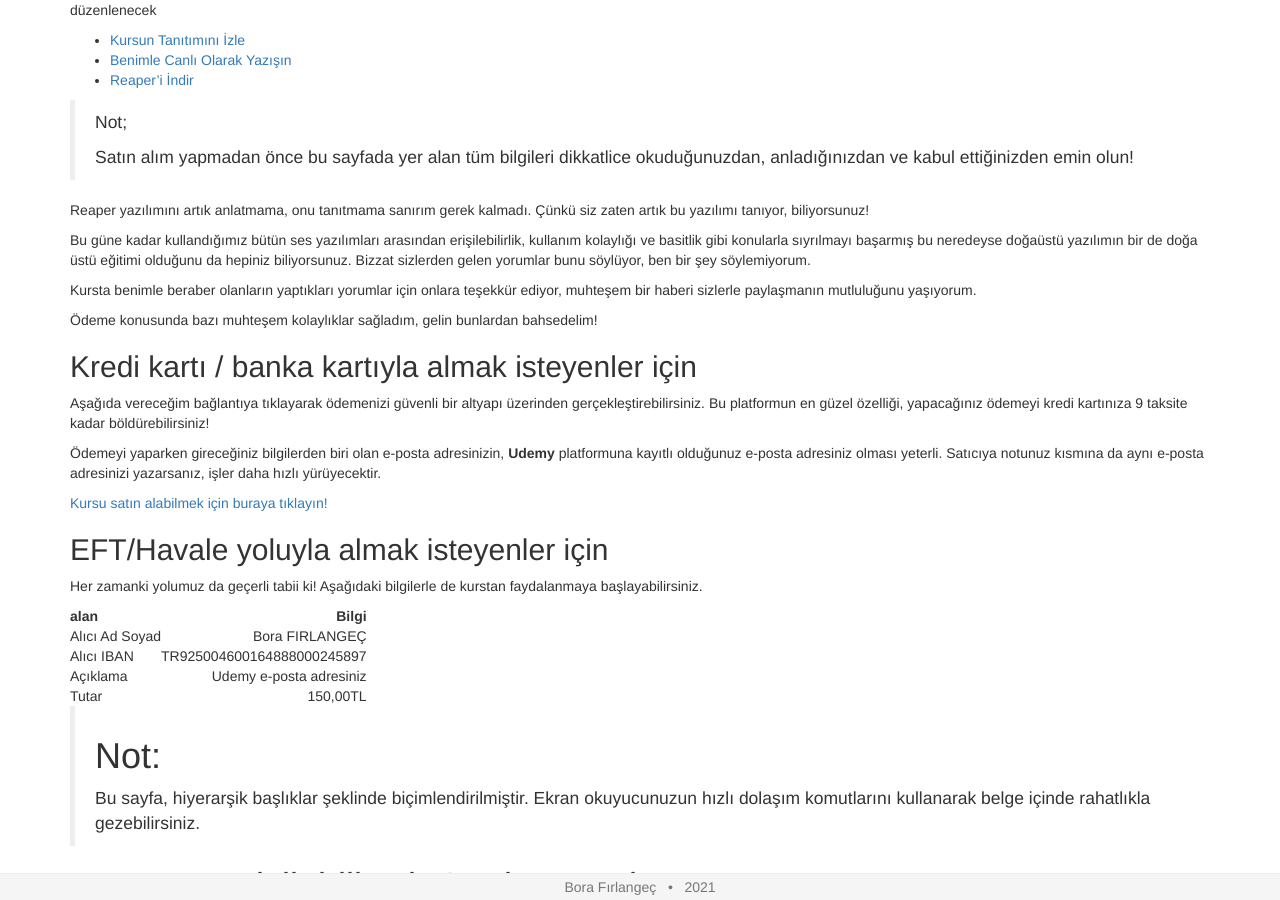
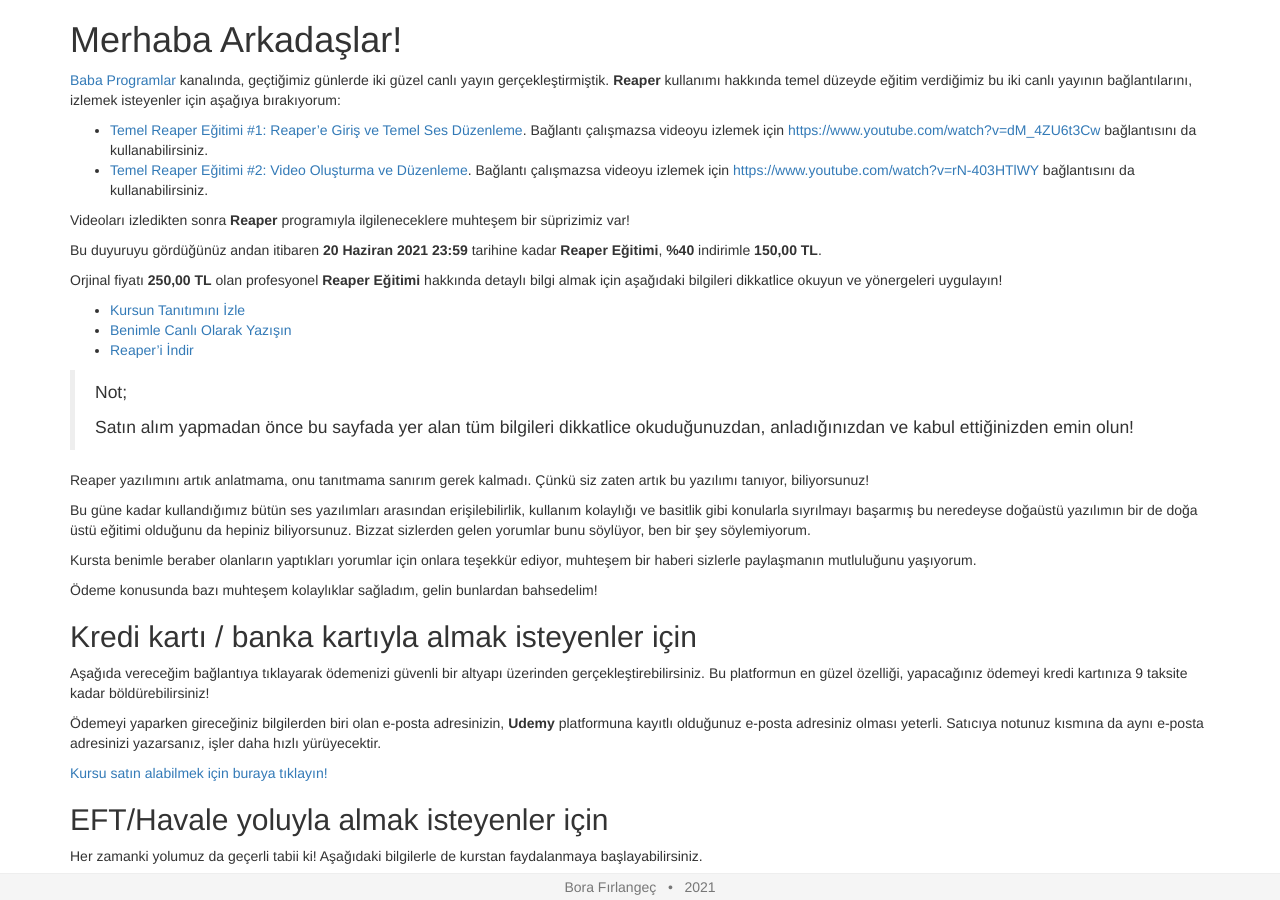
Before and after one commit to borfirbora/borfirbora.github.io, a Jekyll site: the page built from reaper.md, in a window 1280 px wide and 900 px high. Built offline with Jekyll 4.4.1, drawn with Linux system fonts in a browser that asks for light colours; a script that is not in the unit is left out.

Commit message:
Update reaper.md

```diff
--- a/reaper.md
+++ b/reaper.md
@@ -4,7 +4,18 @@ permalink: reaper
 layout: minimal
 ---
 
-düzenlenecek
+# Merhaba Arkadaşlar!
+
+[Baba Programlar](https://youtube.com/babaprogramlar) kanalında, geçtiğimiz günlerde iki güzel canlı yayın gerçekleştirmiştik. **Reaper** kullanımı hakkında temel düzeyde eğitim verdiğimiz bu iki canlı yayının bağlantılarını, izlemek isteyenler için aşağıya bırakıyorum:
+
+* [Temel Reaper Eğitimi #1: Reaper'e Giriş ve Temel Ses Düzenleme](https://www.youtube.com/watch?v=dM_4ZU6t3Cw). Bağlantı çalışmazsa videoyu izlemek için <https://www.youtube.com/watch?v=dM_4ZU6t3Cw> bağlantısını da kullanabilirsiniz.
+* [Temel Reaper Eğitimi #2: Video Oluşturma ve Düzenleme](https://www.youtube.com/watch?v=rN-403HTlWY). Bağlantı çalışmazsa videoyu izlemek için <https://www.youtube.com/watch?v=rN-403HTlWY> bağlantısını da kullanabilirsiniz.
+
+Videoları izledikten sonra **Reaper** programıyla ilgileneceklere muhteşem bir süprizimiz var!
+
+Bu duyuruyu gördüğünüz andan itibaren **20 Haziran 2021** **23:59** tarihine kadar **Reaper Eğitimi**, **%40** indirimle **150,00 TL**.
+
+Orjinal fiyatı **250,00 TL** olan profesyonel **Reaper Eğitimi** hakkında detaylı bilgi almak için aşağıdaki bilgileri dikkatlice okuyun ve yönergeleri uygulayın!
 
 * [Kursun Tanıtımını İzle](https://www.youtube.com/watch?v=OB9HQeFTuhk)
 * [Benimle Canlı  Olarak Yazışın](https://tawk.to/chat/5d8b5acf6c1dde20ed03632d/default)
```
